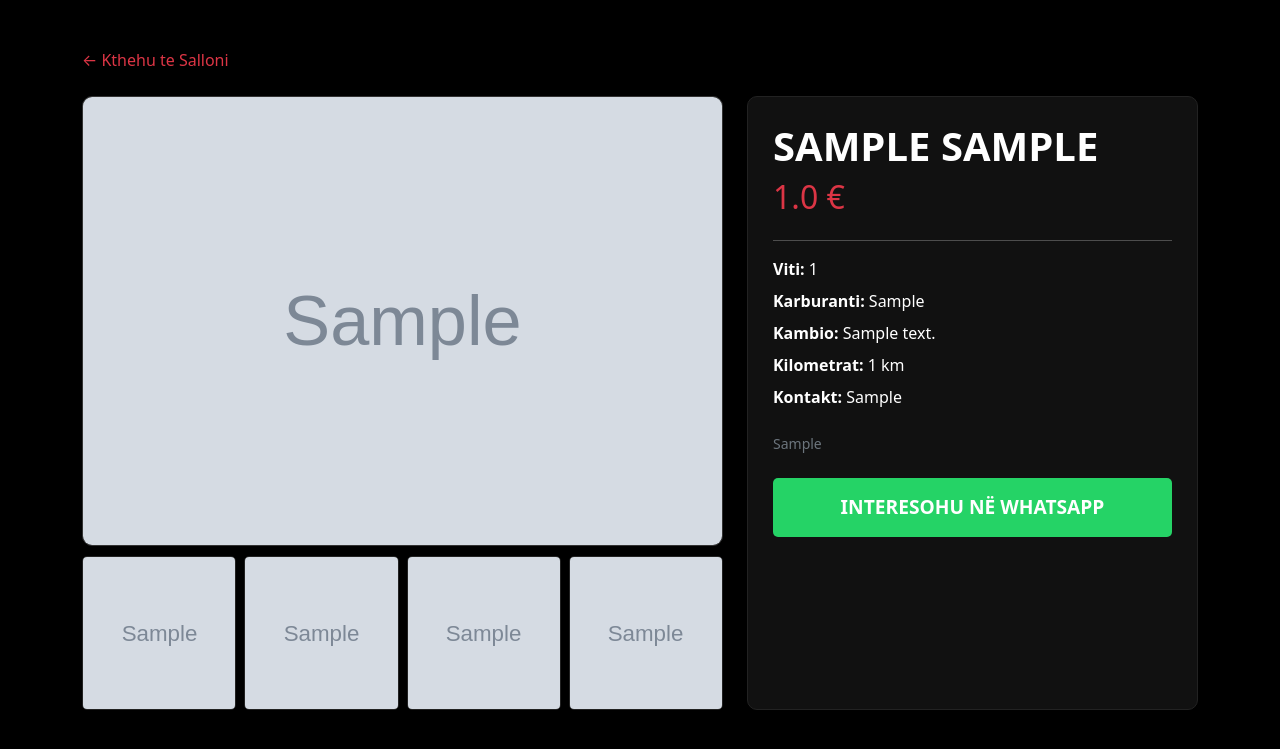
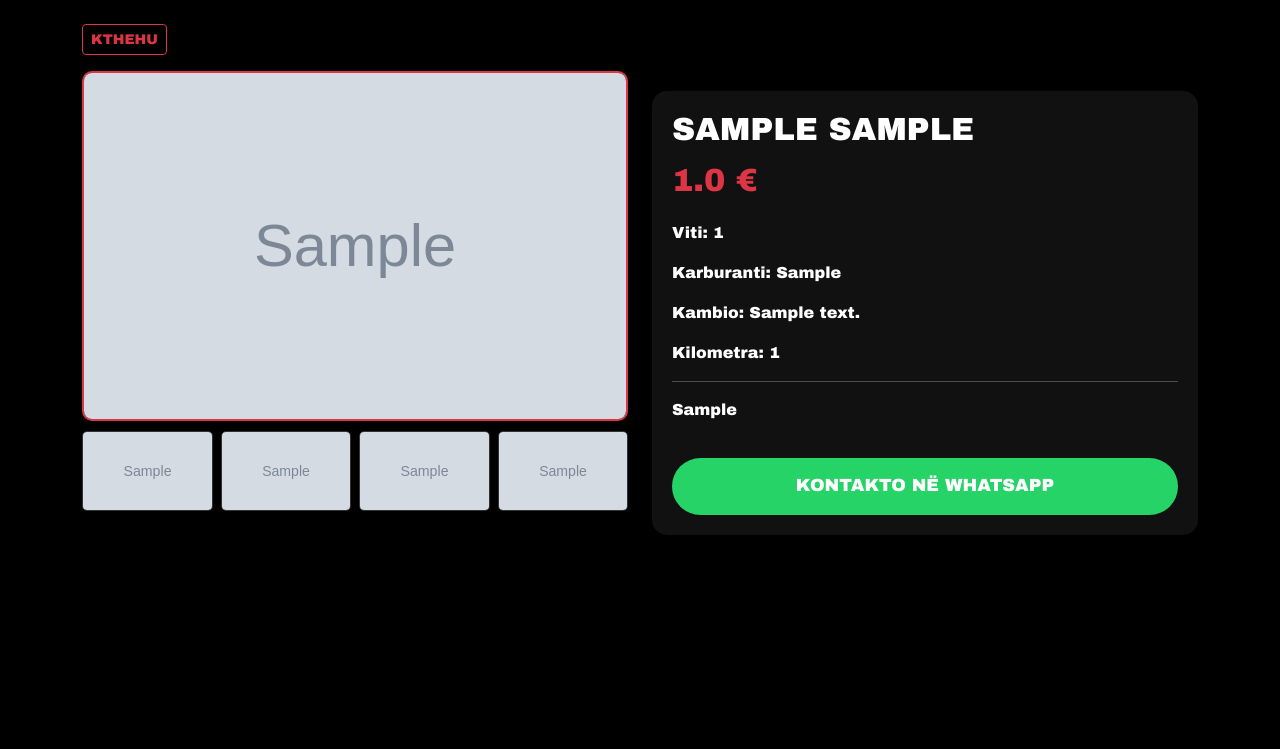
Before and after one commit to amarildobabaj3-dev/veseli-motors, a Flask app: page /detaje/1 in a window 1280 px wide. Shown: the top 749 px of the page. Run offline with Flask 3, Linux system fonts and the light colour scheme; tables that the repository leaves empty hold one stand-in row (values such as "Sample post"); grey boxes marked "Sample" are stand-in pictures.

Commit message:
Shtuar butoni i WhatsApp

```diff
--- a/templates/detajet.html
+++ b/templates/detajet.html
@@ -6,54 +6,52 @@
     <title>Detajet | Veseli Motors</title>
     <link rel="stylesheet" href="https://cdn.jsdelivr.net/npm/bootstrap@5.3.0/dist/css/bootstrap.min.css">
     <style>
-        body { background: #000; color: white; }
-        .main-img { width: 100%; height: 450px; object-fit: cover; border-radius: 10px; border: 1px solid #333; }
-        .thumb-img { width: 100%; aspect-ratio: 1/1; object-fit: cover; border-radius: 5px; cursor: pointer; border: 1px solid #222; margin-top: 10px; }
-        .thumb-img:hover { border-color: #dc3545; }
-        .info-card { background: #111; padding: 25px; border-radius: 10px; height: 100%; border: 1px solid #222; }
-        .btn-whatsapp { background: #25d366; color: white; font-weight: bold; width: 100%; padding: 15px; border-radius: 5px; text-decoration: none; display: block; text-align: center; font-size: 1.2rem; }
+        body { background: #000; color: white; font-family: 'Arial Black', sans-serif; }
+        .main-img { width: 100%; height: 350px; object-fit: cover; border-radius: 10px; border: 2px solid #dc3545; }
+        .thumb-img { width: 100%; height: 80px; object-fit: cover; border-radius: 5px; cursor: pointer; margin-top: 10px; border: 1px solid #333; }
+        .info-container { background: #111; padding: 20px; border-radius: 15px; margin-top: 20px; }
+        .price { color: #dc3545; font-size: 2rem; font-weight: 900; }
+        /* BUTONI WP - I thjeshte dhe i forte */
+        .btn-wp {
+            background: #25D366; color: white; border: none; padding: 15px;
+            width: 100%; border-radius: 50px; font-weight: 900;
+            text-decoration: none; display: inline-block; text-align: center;
+            margin-top: 20px; font-size: 1.1rem;
+        }
     </style>
 </head>
 <body>
-    <div class="container mt-5 mb-5">
-        <a href="/salloni" class="text-danger text-decoration-none mb-4 d-inline-block">← Kthehu te Salloni</a>
+    <div class="container py-4">
+        <a href="/salloni" class="btn btn-outline-danger btn-sm mb-3">KTHEHU</a>
 
         <div class="row">
-            <div class="col-md-7">
-                <img src="{{ makina.foto1 }}" id="mainFoto" class="main-img shadow-lg">
-                <div class="row g-2">
-                    <div class="col-3"><img src="{{ makina.foto1 }}" class="thumb-img" onclick="changeFoto(this.src)"></div>
-                    <div class="col-3"><img src="{{ makina.foto2 }}" class="thumb-img" onclick="changeFoto(this.src)"></div>
-                    <div class="col-3"><img src="{{ makina.foto3 }}" class="thumb-img" onclick="changeFoto(this.src)"></div>
-                    <div class="col-3"><img src="{{ makina.foto4 }}" class="thumb-img" onclick="changeFoto(this.src)"></div>
+            <div class="col-md-6">
+                <img src="{{ makina.foto1 }}" class="main-img" id="currentImg">
+                <div class="d-flex gap-2">
+                    <img src="{{ makina.foto1 }}" class="thumb-img" onclick="document.getElementById('currentImg').src=this.src">
+                    <img src="{{ makina.foto2 }}" class="thumb-img" onclick="document.getElementById('currentImg').src=this.src">
+                    <img src="{{ makina.foto3 }}" class="thumb-img" onclick="document.getElementById('currentImg').src=this.src">
+                    <img src="{{ makina.foto4 }}" class="thumb-img" onclick="document.getElementById('currentImg').src=this.src">
                 </div>
             </div>
+            <div class="col-md-6">
+                <div class="info-container">
+                    <h2 class="text-uppercase">{{ makina.marka }} {{ makina.modeli }}</h2>
+                    <div class="price mb-3">{{ makina.cmimi }} €</div>
+                    <p><strong>Viti:</strong> {{ makina.viti }}</p>
+                    <p><strong>Karburanti:</strong> {{ makina.karburanti }}</p>
+                    <p><strong>Kambio:</strong> {{ makina.kambio }}</p>
+                    <p><strong>Kilometra:</strong> {{ makina.kilometrat }}</p>
+                    <hr style="background: #333;">
+                    <p>{{ makina.pershkrimi }}</p>
 
-            <div class="col-md-5">
-                <div class="info-card">
-                    <h1 class="fw-bold text-uppercase">{{ makina.marka }} {{ makina.modeli }}</h1>
-                    <h2 class="text-danger fw-black mb-4">{{ makina.cmimi }} €</h2>
-                    <hr border-color="#333">
-                    <ul class="list-unstyled">
-                        <li class="mb-2"><strong>Viti:</strong> {{ makina.viti }}</li>
-                        <li class="mb-2"><strong>Karburanti:</strong> {{ makina.karburanti }}</li>
-                        <li class="mb-2"><strong>Kambio:</strong> {{ makina.kambio }}</li>
-                        <li class="mb-2"><strong>Kilometrat:</strong> {{ makina.kilometrat }} km</li>
-                        <li class="mb-2"><strong>Kontakt:</strong> {{ makina.celulari }}</li>
-                    </ul>
-                    <p class="mt-4 text-secondary small">{{ makina.pershkrimi }}</p>
-
-                    <a href="https://wa.me/{{ makina.celulari }}?text=Pershendetje!+Jam+i+interesuar+per+{{ makina.marka }}+{{ makina.modeli }}+viti+{{ makina.viti }}.+A+eshte+ende+e+lire?"
-                       target="_blank" class="btn-whatsapp mt-4">
-                       INTERESOHU NË WHATSAPP
+                    <a href="https://wa.me/{{ makina.celulari }}?text=Pershendetje! Jam i interesuar per makinen {{ makina.marka }} {{ makina.modeli }} te postuar te Veseli Motors."
+                       target="_blank" class="btn-wp">
+                        KONTAKTO NË WHATSAPP
                     </a>
                 </div>
             </div>
         </div>
     </div>
-
-    <script>
-        function changeFoto(src) { document.getElementById('mainFoto').src = src; }
-    </script>
 </body>
 </html>
```
